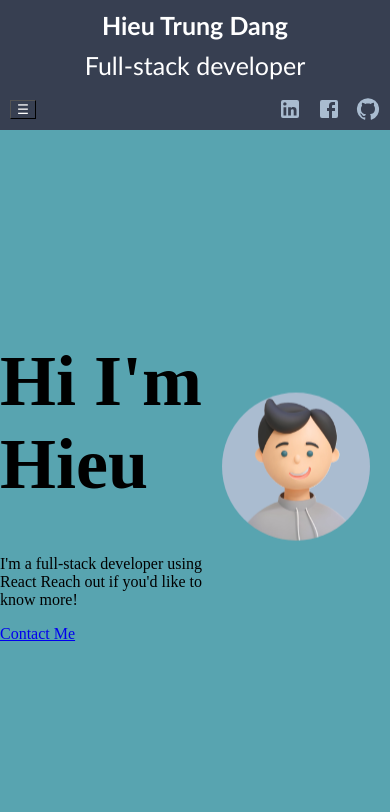
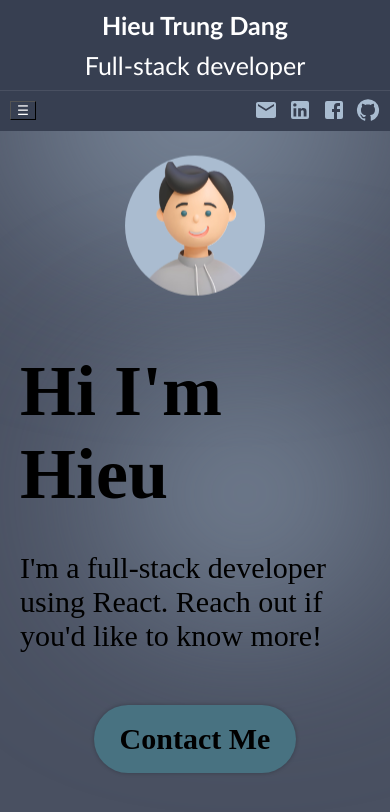
Before and after one commit to HieuDang3021/my-page, a React (Create React App) app: page / in a window 390 px wide. Shown: the top 812 px of the page. Built offline with nearby package versions, Linux system fonts and the light colour scheme.

Commit message:
about page style complete

```diff
--- a/src/App.css
+++ b/src/App.css
@@ -1,7 +1,7 @@
 .App {
   /* width: 100vw; */
   height: 10000px;
-  background-color: #58A4B0;
+  background-color: #495061;
   display: flex;
   flex-direction: column;
 }
--- a/src/components/About.js
+++ b/src/components/About.js
@@ -7,12 +7,14 @@ function About() {
     <section className='about-container'>
         <div className='about-content' >
             <h1 className='about-title' >Hi I'm Hieu</h1>
-            <p className='about-descriptions' > I'm a full-stack developer using React
+            <p className='about-description' > I'm a full-stack developer using React.
                 Reach out if you'd like to know more!
             </p>
-            <a href='mailto:trhieu1247@gmail.com' className='About-contactBtn'>Contact Me</a>
+            <a href='mailto:trhieu1247@gmail.com' className='about-contactBtn'>Contact Me</a>
         </div>
         <img src={profileImage} className='about-img' alt=''/>
+        <div className='about-topBlur' ></div>
+        <div className='about-bottomBlur' ></div>
     </section>
   )
 }
--- a/src/components/Navbar.js
+++ b/src/components/Navbar.js
@@ -45,11 +45,11 @@ function Navbar() {
   }
 
   return (
-    <div className='Sidebar'>
+    <div className='navbar'>
       <div className={`person ${isHidden ? 'hidden' : ''}`}>
         <img className='potrait' src={potrait} alt="Potrait" />
-        <p className="SidebarText name">Hieu Trung Dang</p>
-        <p className="SidebarText title">Full-stack developer</p>
+        <p className="navbarText name">Hieu Trung Dang</p>
+        <p className="navbarText title">Full-stack developer</p>
       </div>
 
       <div className='menu'>
@@ -57,7 +57,7 @@ function Navbar() {
           ☰
         </button>
         <ul
-          className={`SidebarList ${isOpen && "menuOpen"}`}
+          className={`navbarList ${isOpen && "menuOpen"}`}
           onClick={() => setIsOpen(false)}
         >
           {NavbarData.pagelink.map((val, key) => {
--- a/src/data/NavbarData.js
+++ b/src/data/NavbarData.js
@@ -3,6 +3,7 @@ import TerminalIcon from '@mui/icons-material/Terminal';
 import PersonIcon from '@mui/icons-material/Person';
 import ContactsIcon from '@mui/icons-material/Contacts';
 
+import EmailIcon from '@mui/icons-material/Email';
 import LinkedInIcon from '@mui/icons-material/LinkedIn';
 import FacebookIcon from '@mui/icons-material/Facebook';
 import GitHubIcon from '@mui/icons-material/GitHub';
@@ -30,6 +31,11 @@ export const NavbarData = {
     contactme:
     [
         {
+            title:"Email",
+            icon : <EmailIcon/>,
+            link: "mailto:trhieu1247@gmail.com"
+        },
+        {
             title:"Linkedin",
             icon: <LinkedInIcon/>,
             link: "https://www.linkedin.com/in/trung-hieu-dang-b2bb35251/",
--- a/src/style_sheet/about.css
+++ b/src/style_sheet/about.css
@@ -3,8 +3,9 @@
     display: flex;
     align-items: center;
     justify-content: space-between;
-    margin-top: 49px;
+    margin-top: 56px;
     z-index: 1;
+    margin-left: 20px;
     margin-right: 20px;
   }
 
@@ -19,7 +20,7 @@
   .about-title {
     font-size: 72px;
     font-weight: 900;
-    margin-bottom: 33px;
+    margin-bottom: 5px;
 
     /* background: linear-gradient(
       90deg,
@@ -35,7 +36,7 @@
 
   .about-contactBtn {
     text-decoration: none;
-    background-color: var(--color-primary);
+    background-color: #487281;
     color: var(--color-text);
     border-radius: 100px;
     font-size: 30px;
@@ -68,28 +69,38 @@
 
   .about-topBlur {
     position: absolute;
-    width: 50vw;
+    width: 40vw;
     height: 50vw;
     min-width: 350px;
     min-width: 350px;
     top: -128px;
-    left: -10vw;
+    left: 0vw;
     border-radius: 764px;
-    background: rgba(25, 55, 109, 0.7);
+    background: rgba(169, 188, 208, 0.7);
     filter: blur(100px);
     z-index: 0;
   }
 
   .about-bottomBlur {
     position: absolute;
-    width: 70vw;
+    width: 40vw;
     height: 50vw;
     min-width: 350px;
     min-width: 250px;
     top: 246px;
-    right: -25vw;
+    right: 0vw;
     border-radius: 764px;
-    background: rgba(25, 55, 109, 0.7);
+    background: rgba(169, 188, 208, 0.7);
     filter: blur(100px);
     z-index: 0;
   }
+
+  @media screen and (max-width: 830px) {
+    .about-container {
+      flex-direction: column-reverse;
+    }
+
+    .about-content {
+      align-items: center;
+    }
+  }
--- a/src/style_sheet/navbar.css
+++ b/src/style_sheet/navbar.css
@@ -1,10 +1,5 @@
+/* Side bar for pc monitor */
 .navbar {
-  display: flex;
-  flex-direction: column;
-}
-
-/* Side bar for pc monitor */
-.Sidebar {
   z-index: 1000;
   position: fixed;
   top: 0;
@@ -31,30 +26,30 @@
   display: none;
 }
 
-.SidebarText {
-    color: #fff; /* Matches sidebar theme */
+.navbarText {
+    color: #fff; /* Matches navbar theme */
     text-align: center; /* Centers the text */
     font-family: 'Trebuchet MS', 'Arial', sans-serif; /* Use a readable font */
     margin: 10px 0; /* Add spacing around the text */
     font-size: 25px; /* Adjust text size */
   }
 
-  .SidebarText.name{
+  .navbarText.name{
   font-weight: bold;
 }
 
-.SidebarText.title{
+.navbarText.title{
   font-weight: lighter;
 }
 
-.SidebarList {
+.navbarList {
     position: relative;
     height: auto;
     padding: 0;
     width: 100%;
 }
 
-.SidebarList .row {
+.navbarList .row {
     width: 100%;
     height: 60px;
     list-style-type: none;
@@ -70,12 +65,12 @@
     transition: background-color 0.3s ease; /* Smooth hover effect */
 }
 
-.SidebarList .row:hover {
+.navbarList .row:hover {
     cursor: pointer;
     background-color: #495061;
 }
 
-.SidebarList #active {
+.navbarList #active {
     background-color: #495061;
     font-weight: bold;
     color: #fff;
@@ -98,9 +93,9 @@
 
 .contact-container {
     margin: 20px 0 10px 30px;
-    position: absolute; /* Position it relative to the Sidebar container */
-    bottom: 10px; /* Distance from the bottom of the Sidebar */
-    width: 100%; /* Ensure it spans the full width of the Sidebar */
+    position: absolute; /* Position it relative to the navbar container */
+    bottom: 10px; /* Distance from the bottom of the navbar */
+    width: auto; /* Ensure it spans the full width of the navbar */
     align-items: center;
 
   }
@@ -108,19 +103,19 @@
   .contact-container p {
     font-size: 18px;
     font-family: 'Trebuchet MS', Arial, sans-serif;
-    color: #A9BCD0; /* Match sidebar theme */
+    color: #A9BCD0; /* Match navbar theme */
     margin: 10px 0;
   }
 
   .contact-icons {
     display: flex;
     justify-content: start; /* Align icons horizontally */
-    gap: 15px; /* Space between icons */
+    gap: 10px; /* Space between icons */
     margin-top: 10px;
   }
 
   .contact-icons a {
-    color: #A9BCD0; /* Ensure icons match the sidebar theme */
+    color: #A9BCD0; /* Ensure icons match the navbar theme */
     font-size: 24px; /* Adjust size of icons */
     text-decoration: none; /* Remove underline on links */
     transition: color 0.3s ease; /* Add a hover effect */
@@ -135,9 +130,8 @@
   .potrait {
     display: none;
   }
-  .Sidebar {
-    position: sticky;
-    /* top: 50px; */
+  .navbar {
+    position: fixed;
     height: auto;
     width: 100%;
     display: flex;
@@ -167,12 +161,12 @@
     align-items: flex-end;
     gap: 1px;
     z-index: 3;
-    border: #fff;
-    border-width: 50px;
+    /* border: #fff; */
+    border-top: 1px solid #495061;
     padding-top: 10px;
   }
 
-  .SidebarList {
+  .navbarList {
     display: none;
     flex-direction: column;
     align-items: center;
@@ -193,7 +187,7 @@
     color: #fff;
   }
 
-  .SidebarList.menuOpen {
+  .navbarList.menuOpen {
     display: flex;
     z-index: 1;
     position: absolute;
```
